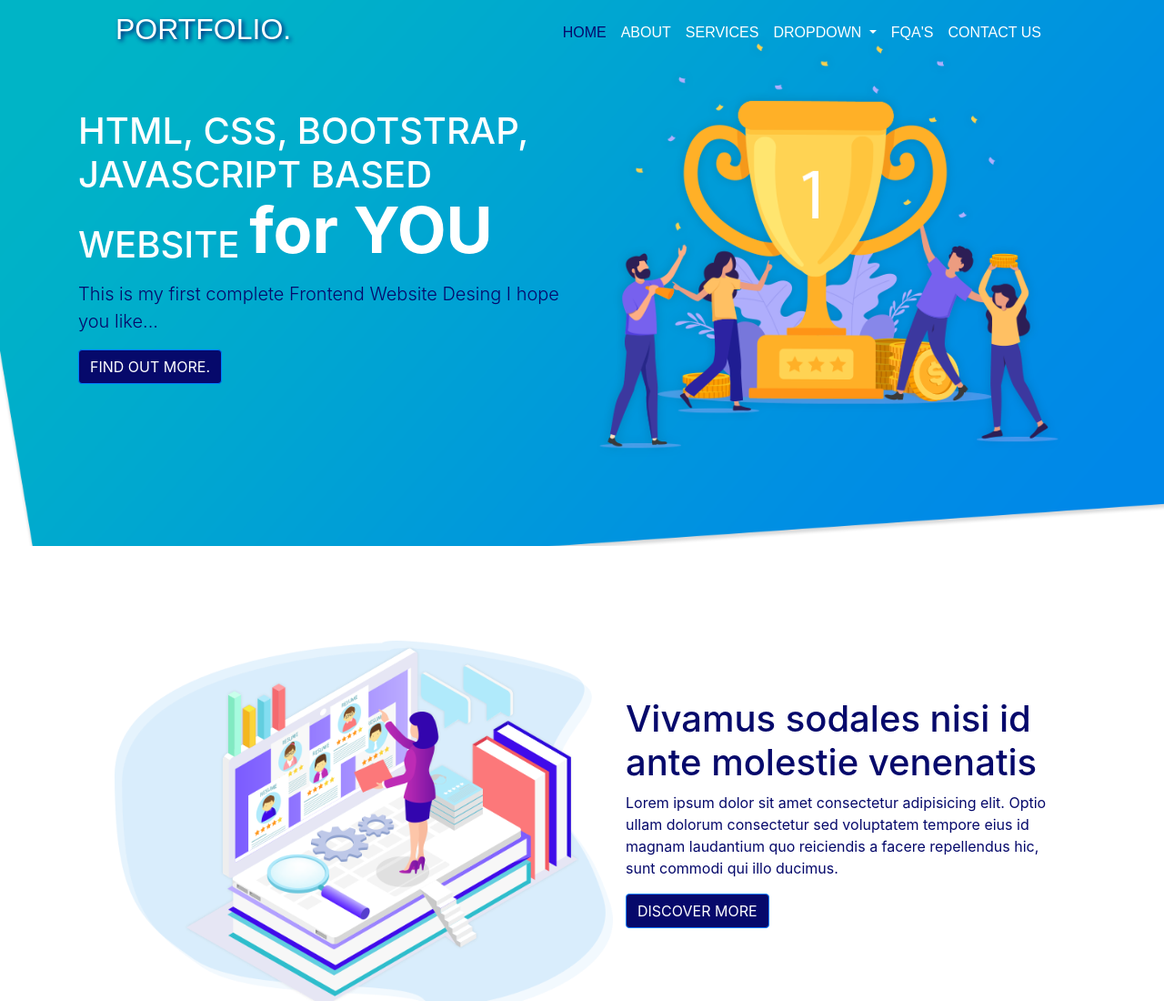
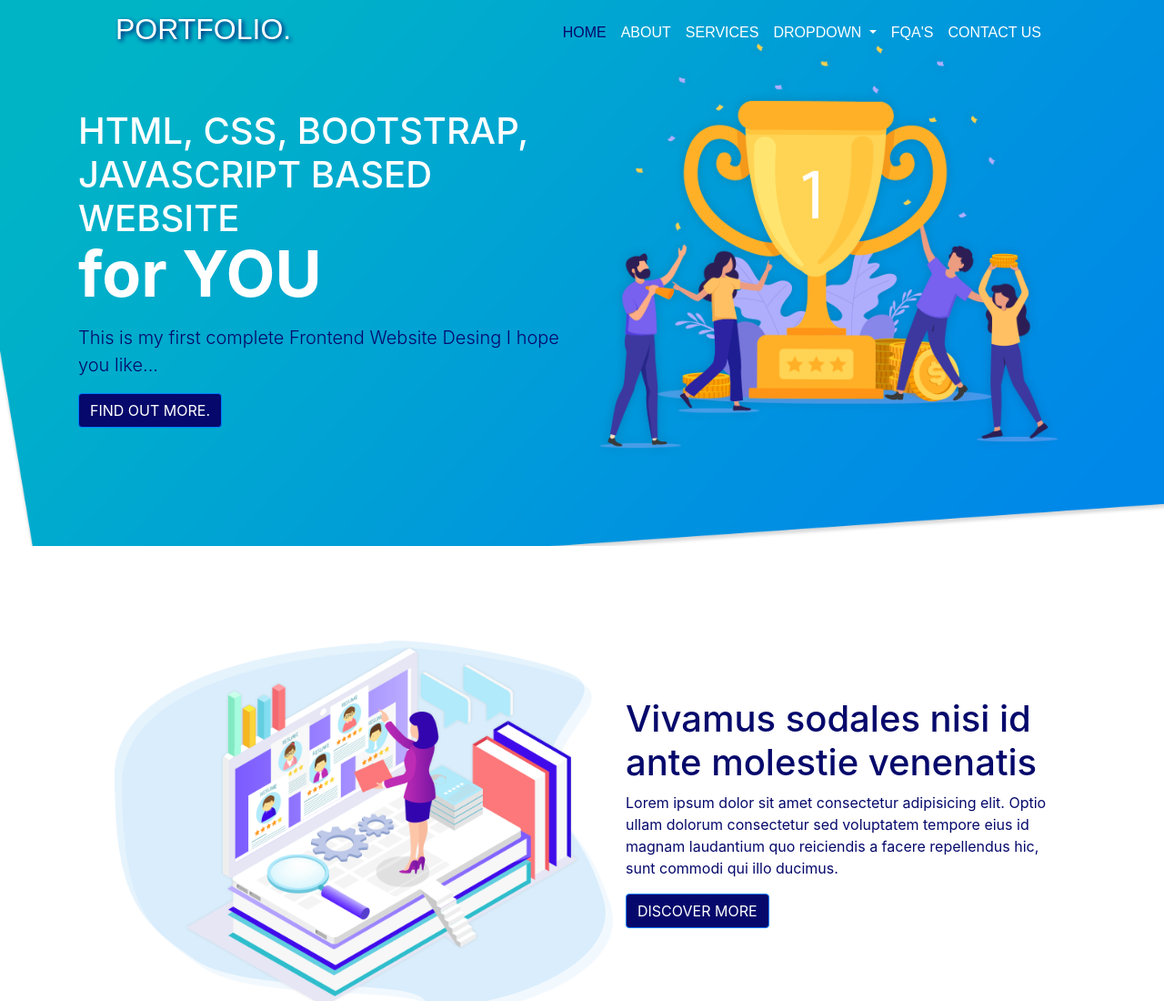
Before and after one commit to govindrajmohan/myportfolioweb1.github.io, a plain HTML site: page index.html in a window 1280 px wide. Shown: the top 1100 px of the page at 91% size. Drawn offline with nearby package versions, Linux system fonts and the light colour scheme; a script that the page names is missing.

Commit message:
Update index.html

```diff
--- a/index.html
+++ b/index.html
@@ -64,7 +64,7 @@
         <div class="row main-slider">
           <div class="col-xs-12 col-sm-12 col-md-6 col-lg-6 col-xl-6">
             <h1>
-              HTML, CSS, BOOTSTRAP, JAVASCRIPT BASED WEBSITE
+              HTML, CSS, BOOTSTRAP, JAVASCRIPT BASED WEBSITE <br />
               <span> for YOU</span>
             </h1>
             <p class="lead" data-aos="fade-up">This is my first complete Frontend Website Desing I hope you like...</p>
```
